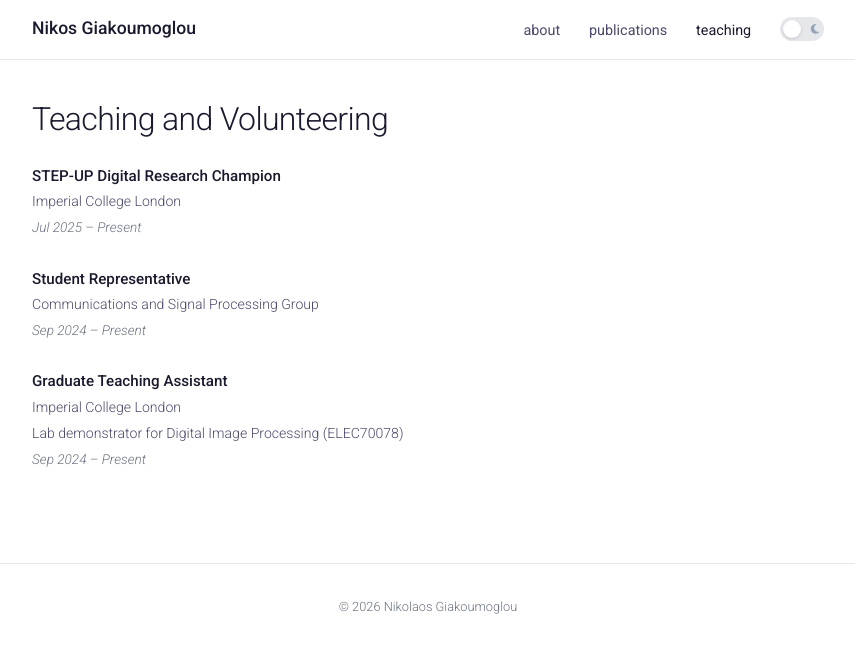
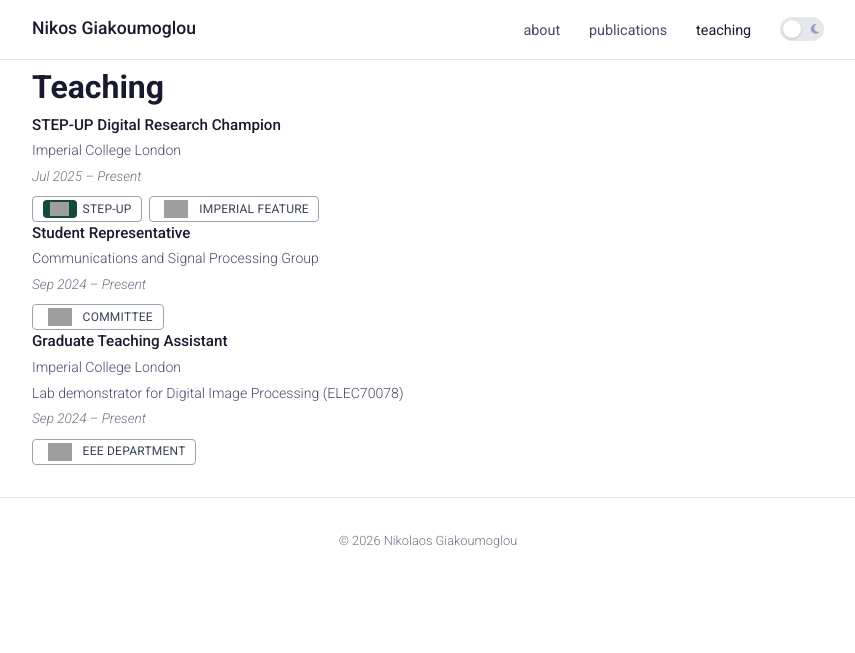
Before and after one commit to giakoumoglou/giakoumoglou.github.io, a Jekyll site: the page built from teaching.html, in a window 1280 px wide. Shown: the top 653 px of the page, without its empty margins (212-1067 px from the left). Built offline with Jekyll 4.4.1, drawn with Linux system fonts in a browser that asks for light colours; a style sheet for code colours, icons or effects is not loaded; grey boxes are pictures that could not be loaded.

Commit message:
Update teaching.html

```diff
--- a/teaching.html
+++ b/teaching.html
@@ -3,20 +3,194 @@ layout: default
 title: Teaching
 permalink: /teaching/
 ---
-<section id="teaching">
-    <h2>Teaching and Volunteering</h2>
-    <ol class="pub-list">
-        {%- for e in site.data.cv.teaching %}
-        <li>
-            <div class="pub-content">
-                <div class="pub-title">{{ e.title }}</div>
-                <div class="pub-authors">{% include inline-md.html text=e.detail %}</div>
-                {%- if e.description %}
-                <div class="pub-authors">{% include inline-md.html text=e.description %}</div>
-                {%- endif %}
-                <div class="pub-venue-text">{{ e.date }}</div>
-            </div>
-        </li>
-        {%- endfor %}
-    </ol>
-</section>
+
+<style>
+  .teaching-links {
+    margin-top: 8px;
+  }
+
+  .teaching-links .pub-pill {
+    display: inline-flex;
+    align-items: center;
+    gap: 6px;
+  }
+
+  .teaching-link-logo {
+    display: inline-flex;
+    align-items: center;
+    justify-content: center;
+    flex-shrink: 0;
+  }
+
+  .teaching-link-logo img {
+    display: block;
+    object-fit: contain;
+  }
+
+  /* STEP-UP logo is white, so it needs a dark background */
+  .teaching-link-logo.stepup {
+    height: 18px;
+    padding: 2px 5px;
+    border-radius: 4px;
+    background: #164b3b;
+  }
+
+  .teaching-link-logo.stepup img {
+    width: 24px;
+    height: 14px;
+  }
+
+  /* Imperial wordmark */
+  .teaching-link-logo.imperial {
+    width: 34px;
+    height: 18px;
+  }
+
+  .teaching-link-logo.imperial img {
+    width: 34px;
+    height: 18px;
+    object-fit: contain;
+  }
+</style>
+
+
+<div class="page-content">
+
+  <div class="page-header">
+    <h1>Teaching</h1>
+  </div>
+
+  <div class="pub-list">
+
+    {% for e in site.data.cv.teaching %}
+
+    <div class="pub-entry">
+
+      <div class="pub-title">
+        {{ e.title }}
+      </div>
+
+      {% if e.detail %}
+      <div class="pub-authors">
+        {% include inline-md.html text=e.detail %}
+      </div>
+      {% endif %}
+
+      {% if e.description %}
+      <div class="pub-authors">
+        {% include inline-md.html text=e.description %}
+      </div>
+      {% endif %}
+
+      {% if e.date %}
+      <div class="pub-venue-text">
+        {{ e.date }}
+      </div>
+      {% endif %}
+
+
+      <!-- STEP-UP Digital Research Champion -->
+      {% if e.title == "STEP-UP Digital Research Champion" %}
+
+      <div class="pub-links teaching-links">
+
+        <a
+          class="pub-pill"
+          href="https://step-up.ac.uk/"
+          target="_blank"
+          rel="noopener noreferrer"
+        >
+          <span class="teaching-link-logo stepup">
+            <img
+              src="https://step-up.ac.uk/assets/images/step-up-white.svg"
+              alt=""
+              aria-hidden="true"
+            >
+          </span>
+
+          STEP-UP
+        </a>
+
+
+        <a
+          class="pub-pill"
+          href="https://imperialcollegelondon.github.io/rs-community-newsletters/2026/2026-06.html#nikolaos-giakoumoglou"
+          target="_blank"
+          rel="noopener noreferrer"
+        >
+          <span class="teaching-link-logo imperial">
+            <img
+              src="https://upload.wikimedia.org/wikipedia/commons/0/06/Imperial_College_London_new_logo.png"
+              alt=""
+              aria-hidden="true"
+            >
+          </span>
+
+          Imperial Feature
+        </a>
+
+      </div>
+
+      {% endif %}
+
+
+      <!-- Student Representative -->
+      {% if e.title == "Student Representative" %}
+
+      <div class="pub-links teaching-links">
+
+        <a
+          class="pub-pill"
+          href="https://www.imperial.ac.uk/electrical-engineering/study/current-students-course-handbook/postgraduate-staff-and-student-committee/"
+          target="_blank"
+          rel="noopener noreferrer"
+        >
+          <span class="teaching-link-logo imperial">
+            <img
+              src="https://upload.wikimedia.org/wikipedia/commons/0/06/Imperial_College_London_new_logo.png"
+              alt=""
+              aria-hidden="true"
+            >
+          </span>
+
+          Committee
+        </a>
+
+      </div>
+
+      {% endif %}
+
+
+      <!-- Graduate Teaching Assistant -->
+      {% if e.title == "Graduate Teaching Assistant" %}
+
+      <div class="pub-links teaching-links">
+
+        <a
+          class="pub-pill"
+          href="https://www.imperial.ac.uk/electrical-engineering/"
+          target="_blank"
+          rel="noopener noreferrer"
+        >
+          <span class="teaching-link-logo imperial">
+            <img
+              src="https://upload.wikimedia.org/wikipedia/commons/0/06/Imperial_College_London_new_logo.png"
+              alt=""
+              aria-hidden="true"
+            >
+          </span>
+
+          EEE Department
+        </a>
+
+      </div>
+
+      {% endif %}
+
+    </div>
+
+    {% endfor %}
+
+  </div>
+
+</div>
```
